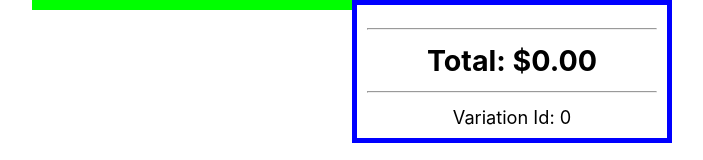
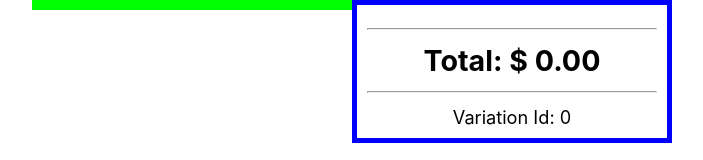
Before and after one commit to magenta-cuda/sv-rr, a React (Create React App) app: page / in a window 1280 px wide. Shown: the top 160 px of the page, without its empty margins (288-991 px from the left). Built offline with nearby package versions, Linux system fonts and the light colour scheme.

Commit message:
clean Selectors.js

```diff
--- a/src/app/globals.js
+++ b/src/app/globals.js
@@ -7,3 +7,5 @@ export const loadVariations = base + '/?wc-ajax=sv_load_variations_json'
 export const getVariation   = base + '/?wc-ajax=get_variation'
 export const addToCart      = base + '/?wc-ajax=add_to_cart'
 export const cart           = base + '/index.php/cart/'
+export const currency       = '$'
+export const noPrefix       = 'No '
--- a/src/features/chooser/Selectors.js
+++ b/src/features/chooser/Selectors.js
@@ -1,22 +1,22 @@
-import { useEffect } from 'react';
-import { useSelector, useDispatch } from 'react-redux';
-import { selectData, selectProductId, selectVariationId, getVariationAsync } from './choosersSlice';
-import { Selector } from './Selector';
-import styles from './Selectors.module.css';
+import { useEffect } from 'react'
+import { useSelector, useDispatch } from 'react-redux'
+import { selectData, selectProductId, selectVariationId, getVariationAsync } from './choosersSlice'
+import { Selector } from './Selector'
+import { currency, noPrefix } from '../../app/globals'
+import styles from './Selectors.module.css'
 
 export function Selectors(props) {
     const productId   = useSelector(selectProductId)
     const data        = useSelector(selectData)
     const variationId = useSelector(selectVariationId)
-    const dispatch = useDispatch()
-    let attributes = {}
-    let all = true
+    const dispatch    = useDispatch()
+    const attributes  = {}
+    let all           = true
     for (const attribute of data) {
         if (attribute.selected !== attribute.options[0]) {
             let selection = attribute.selected.selection
-            if ( attribute.name.endsWith('_mc_xii_optional')) {
-                // TODO: 'No ' should not be hardcoded.
-                if (selection === 'No ' + attribute.name.replace('attribute_', '').replace('_mc_xii_optional', '')) {
+            if (attribute.name.endsWith('_mc_xii_optional')) {
+                if (selection === noPrefix + attribute.name.replace('attribute_', '').replace('_mc_xii_optional', '')) {
                     selection = 'mc_xii_not_selected';
                 }
             }
@@ -28,8 +28,7 @@ export function Selectors(props) {
     }
     useEffect(() => {
         if (all) {
-            console.log('Selectors:attributes=', attributes);
-            let body = new FormData()
+            const body = new FormData()
             for (const attribute in attributes) {
                 body.append(attribute, attributes[attribute])
             }
@@ -44,9 +43,9 @@ export function Selectors(props) {
                 {props.attributes.map(attribute => <><Selector name={attribute.name} selected={attribute.selected} options={attribute.options} /><br /></>)}
             </div>
             <hr />
-            <div className={styles.totalDiv}>{'Total: $' + total.toFixed(2)}</div>
+            <div className={styles.totalDiv}>{`Total: ${currency} ${total.toFixed(2)}`}</div>
             <hr />
-            <div className={styles.variationDiv}>{'Variation Id: ' + variationId}</div>
+            <div className={styles.variationDiv}>{`Variation Id: ${variationId}`}</div>
         </div>
     )
 }
```
